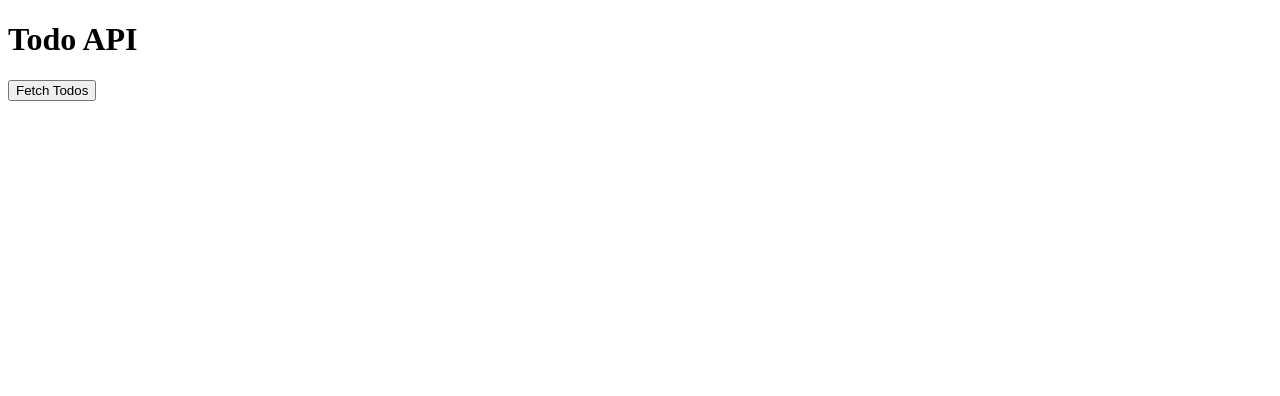
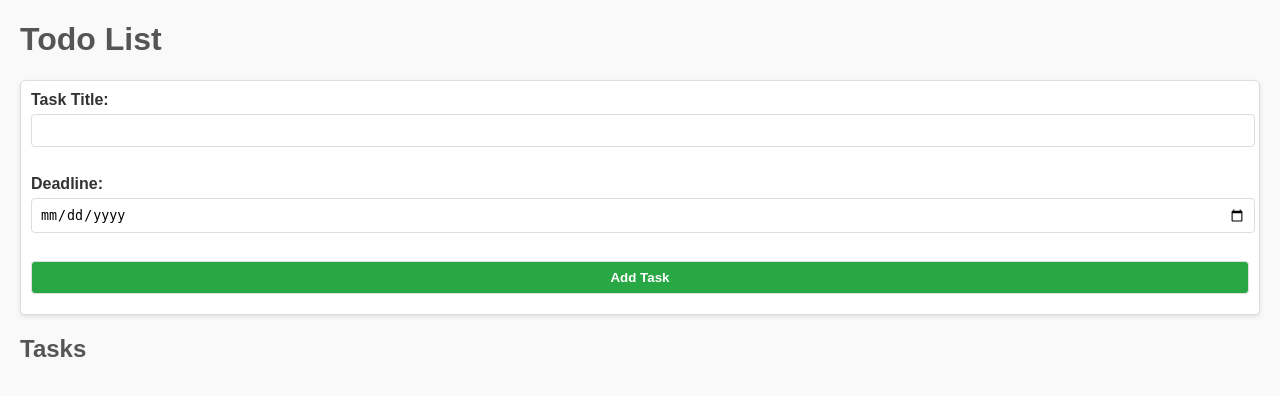
Before and after one commit to swAleksy/todo-projzal-ps, a Java web app: page / in a window 1280 px wide. Shown: the top 396 px of the page. Run offline with Tomcat 11, a stand-in JSP engine, Linux system fonts and the light colour scheme; data that the repository does not hold is empty.

Commit message:
-fixing doDelete in servlets, and adding gui

```diff
--- a/src/main/java/ps/dao/TodoDAO.java
+++ b/src/main/java/ps/dao/TodoDAO.java
@@ -91,7 +91,6 @@ public class TodoDAO {
         try (Connection connection = Database.getConnection();
         PreparedStatement statement = connection.prepareStatement(query)){
             statement.setInt(1, id);
-            statement.executeUpdate();
 
             int rowsAffected = statement.executeUpdate();
             return rowsAffected > 0;
--- /dev/null
+++ b/src/main/webapp/app.js
@@ -0,0 +1,84 @@
+const API_URL = "http://localhost:8081/api/todos";
+
+async function fetchTasks() {
+    const response = await fetch(API_URL);
+    const tasks = await response.json();
+
+    const taskList = document.getElementById("task-list");
+    taskList.innerHTML = "";
+
+    tasks.forEach(task => {
+        const taskDiv = document.createElement("div");
+        taskDiv.className = `task ${task.isCompleted ? "completed" : ""}`;
+        taskDiv.innerHTML = `
+            <strong>${task.title}</strong><br>
+            Deadline: ${task.deadline}<br>
+            Completed: ${task.isCompleted ? "Yes" : "No"}<br>
+            <button onclick="deleteTask(${task.id})">Delete</button>
+            <button onclick="markAsCompleted(${task.id})">Mark as Completed</button>
+        `;
+        taskList.appendChild(taskDiv);
+    });
+}
+
+async function addTask(event) {
+    event.preventDefault();
+
+    const title = document.getElementById("title").value;
+    const deadline = document.getElementById("deadline").value;
+
+    const response = await fetch(API_URL, {
+        method: "POST",
+        headers: {
+            "Content-Type": "application/json",
+        },
+        body: JSON.stringify({
+            title: title,
+            deadline: deadline,
+            isCompleted: false,
+        }),
+    });
+
+    if (response.ok) {
+        alert("Task added successfully!");
+        fetchTasks();
+    } else {
+        alert("Failed to add task.");
+    }
+}
+
+async function deleteTask(id) {
+    console.log(API_URL);
+    const response = await fetch(`${API_URL}/${id}`, {
+        method: "DELETE",
+    });
+
+    if (response.ok) {
+        alert("Task deleted successfully!");
+        fetchTasks();
+    } else {
+        alert("Failed to delete task.");
+    }
+}
+
+async function markAsCompleted(id) {
+    const response = await fetch(`${API_URL}/${id}`, {
+        method: "PUT",
+        headers: {
+            "Content-Type": "application/json",
+        },
+        body: JSON.stringify({
+            isCompleted: true,
+        }),
+    });
+
+    if (response.ok) {
+        alert("Task marked as completed!");
+        fetchTasks();
+    } else {
+        alert("Failed to update task.");
+    }
+}
+
+document.getElementById("task-form").addEventListener("submit", addTask);
+fetchTasks();
--- /dev/null
+++ b/src/main/webapp/style.css
@@ -0,0 +1,90 @@
+/* General Styles */
+body {
+    font-family: Arial, sans-serif;
+    margin: 20px;
+    background-color: #f9f9f9;
+    color: #333;
+}
+
+h1, h2 {
+    color: #555;
+}
+
+/* Form Styling */
+form {
+    margin-bottom: 20px;
+    padding: 10px;
+    background-color: #fff;
+    border: 1px solid #ddd;
+    border-radius: 5px;
+    box-shadow: 0 2px 4px rgba(0, 0, 0, 0.1);
+}
+
+form label {
+    display: block;
+    margin-bottom: 5px;
+    font-weight: bold;
+}
+
+form input[type="text"],
+form input[type="date"],
+form button {
+    width: 99%;
+    padding: 8px;
+    margin-bottom: 10px;
+    border: 1px solid #ddd;
+    border-radius: 4px;
+}
+
+form button {
+    width: 100%;
+    background-color: #28a745;
+    color: #fff;
+    font-weight: bold;
+    cursor: pointer;
+}
+
+form button:hover {
+    background-color: #218838;
+}
+
+/* Task List Styling */
+#task-list {
+    margin-top: 20px;
+}
+
+.task {
+    border: 1px solid #ddd;
+    padding: 10px;
+    margin-bottom: 10px;
+    border-radius: 5px;
+    background-color: #fff;
+    box-shadow: 0 2px 4px rgba(0, 0, 0, 0.1);
+}
+
+.task.completed {
+    text-decoration: line-through;
+    background-color: #e9ecef;
+}
+
+.task button {
+    margin-top: 5px;
+    padding: 5px 10px;
+    border: none;
+    border-radius: 3px;
+    cursor: pointer;
+}
+
+.task button:hover {
+    opacity: 0.8;
+}
+
+.task button:nth-child(1) {
+    background-color: #dc3545;
+    color: #fff;
+}
+
+.task button:nth-child(2) {
+    background-color: #007bff;
+    color: #fff;
+}
```
Also changed, not shown: src/main/java/ps/EmbeddedTomcatApp.java (+3 -36 lines), src/main/java/ps/servlet/TodoServlet.java (+17 -11 lines), src/main/webapp/WEB-INF/api-docs.yaml (added, +93 -0 lines), src/main/webapp/index.html (+21 -13 lines).
